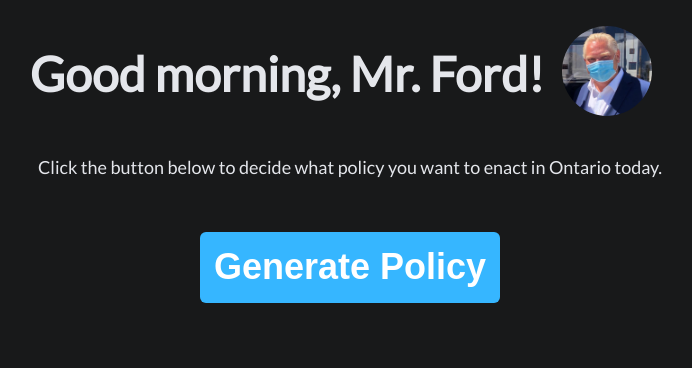
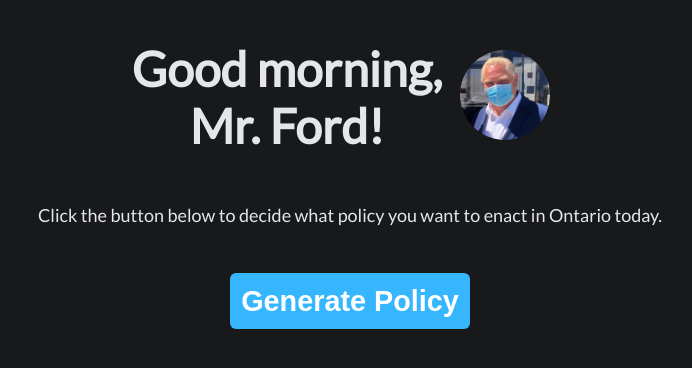
Before and after one commit to adamhayat/doug-ford-random-policy-generator, a plain HTML site: page index.html in a window 1280 px wide. Shown: the whole page, without its empty margins (290-982 px from the left). Drawn offline with Linux system fonts and the light colour scheme.

Commit message:
Third push

```diff
--- a/index.html
+++ b/index.html
@@ -20,14 +20,14 @@
             }
 
             h1 {
-                font-size: 7vw;
+                font-size: 6vw;
             }
 
             button {
                 background-color: #36B6FF;
                 border: none;
                 border-radius: 6px;
-                font-size: 2em;
+                font-size: 1.6em;
                 padding: .4em;
                 font-weight: 900;
                 color: #fff;
@@ -45,7 +45,7 @@
             }
 
             #policyGenText {
-                font-size: 2em;
+                font-size: 1.6em;
             }
 
             #avatar {
@@ -75,7 +75,7 @@
         <div id="main-container">
             <div id="profile-area">
             <div id="greeting">
-                <h1>Good morning, Mr. Ford!</h1>
+                <h1>Good morning,<br>Mr. Ford!</h1>
             </div>
             <div id="avatarContainer">
                 <img src="images/doug-ford-avatar.jpeg" alt="Doug Ford Profile Pic" id="avatar">
```
